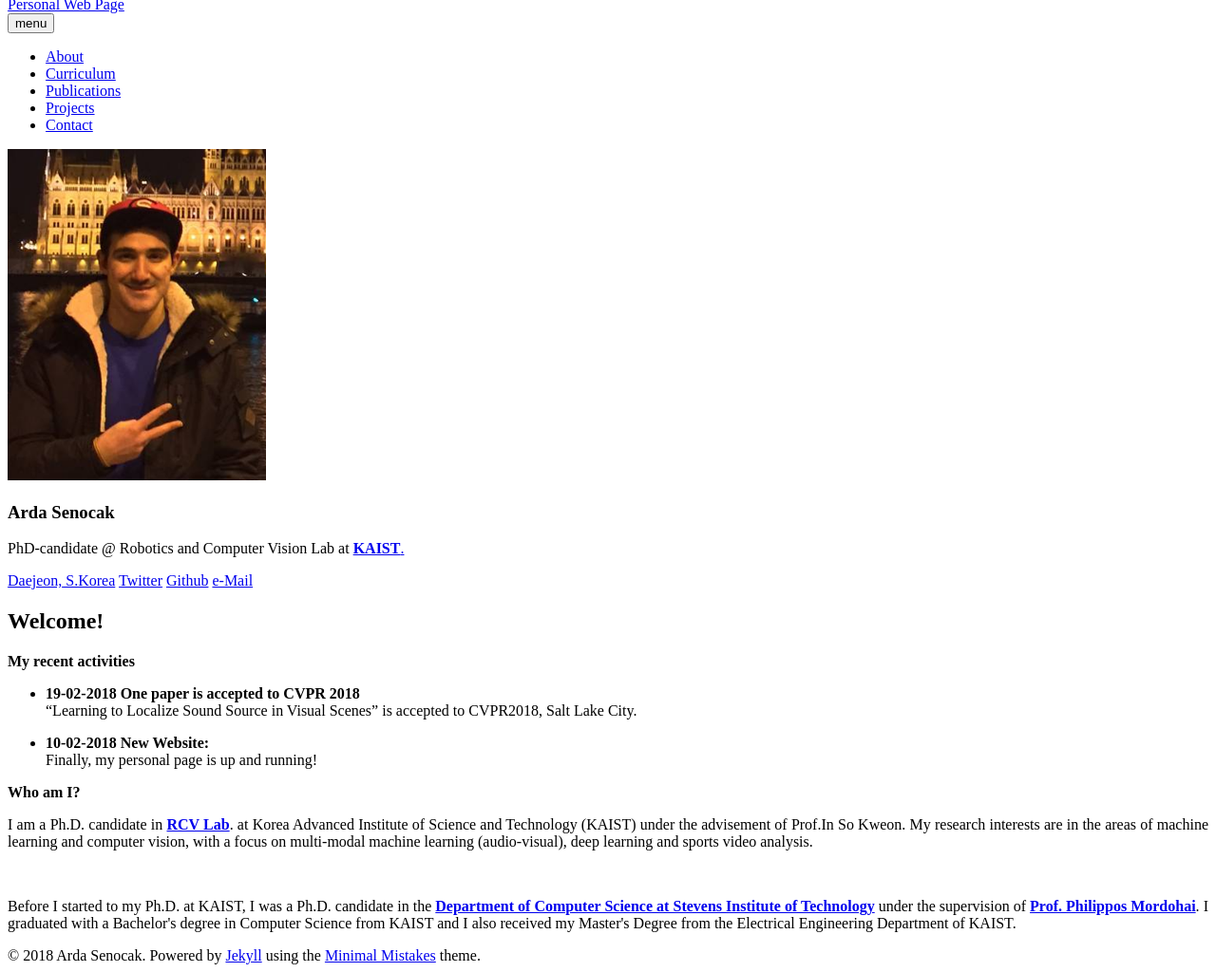
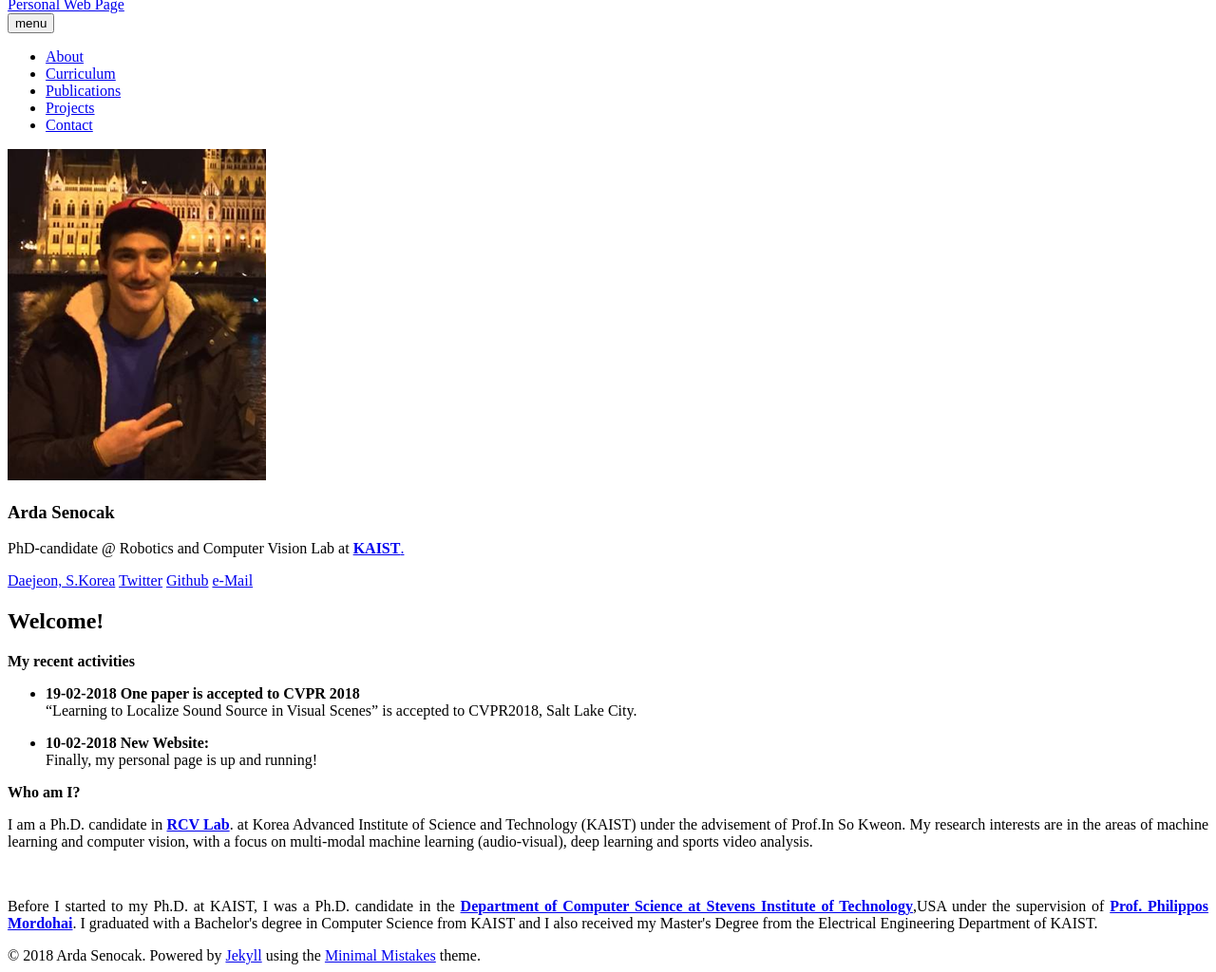
Before and after one commit to ardasnck/ardasnck.github.io, a Jekyll site: the page built from index.md, in a window 1280 px wide, cut to the strip 112-1136 px from the top of the page. Shown: the whole strip at 95% size. Built offline with Jekyll 4.4.1, drawn with Linux system fonts in a browser that asks for light colours; nearby versions of some CDN libraries.

Commit message:
Update index.md

```diff
--- a/index.md
+++ b/index.md
@@ -20,4 +20,4 @@
 
 <br />
 
-<p align="justify">Before I started to my Ph.D. at KAIST, I was a Ph.D. candidate in the <a href="https://www.stevens.edu/schaefer-school-engineering-science/departments/computer-science"><b>Department of Computer Science at Stevens Institute of Technology</b></a>   under the supervision of <a href="https://www.cs.stevens.edu/~mordohai/index.html"><b>Prof. Philippos Mordohai</b></a>. I graduated with a Bachelor's degree in Computer Science from KAIST and I also received my Master's Degree from the Electrical Engineering Department of KAIST.</p>
+<p align="justify">Before I started to my Ph.D. at KAIST, I was a Ph.D. candidate in the <a href="https://www.stevens.edu/schaefer-school-engineering-science/departments/computer-science"><b>Department of Computer Science at Stevens Institute of Technology</b></a>,USA  under the supervision of <a href="https://www.cs.stevens.edu/~mordohai/index.html"><b>Prof. Philippos Mordohai</b></a>. I graduated with a Bachelor's degree in Computer Science from KAIST and I also received my Master's Degree from the Electrical Engineering Department of KAIST.</p>
```
